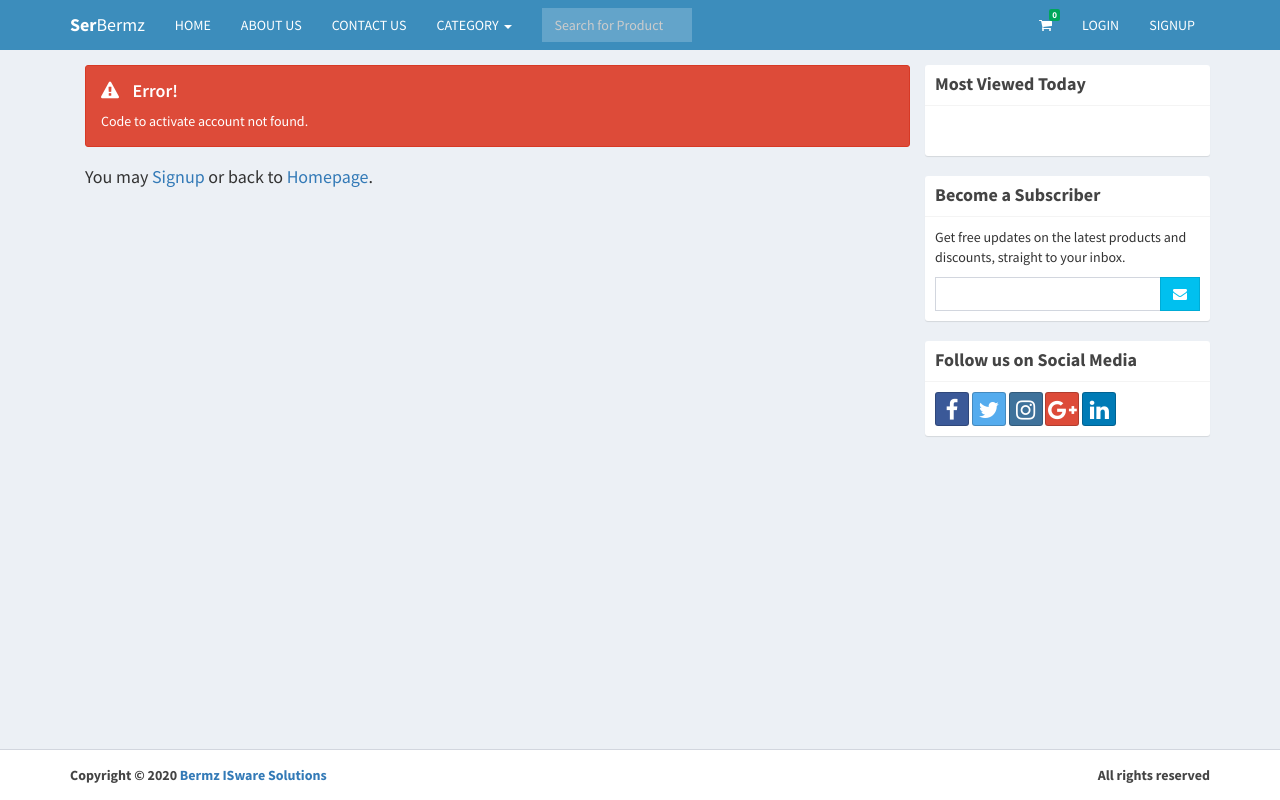
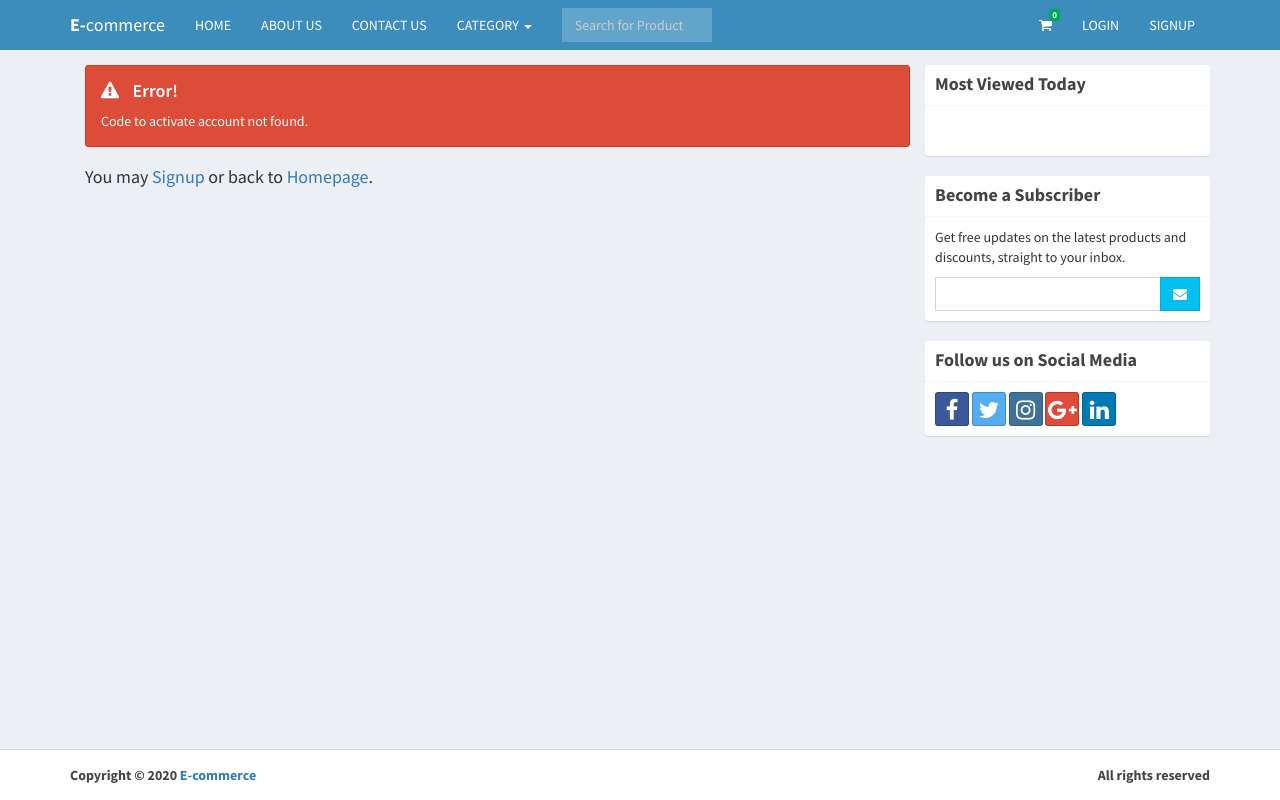
Before and after one commit to imostafizur/Ecommerce, a PHP site: page /ecommerce/activate.php in a window 1280 px wide. Run offline with PHP 8.4, Linux system fonts and the light colour scheme; data comes from the database, SQL or seed files in the repository; some libraries are stand-ins or nearby versions.

Commit message:
CSS updated

```diff
--- a/admin/includes/footer.php
+++ b/admin/includes/footer.php
@@ -2,5 +2,5 @@
     <div class="pull-right hidden-xs">
       <b>All rights reserved</b>
     </div>
-     <strong>Copyright &copy; 2020 <a href="https://www.facebook.com/BermzISware">Bermz ISware Solutions</a></strong>
+     <strong>Copyright &copy; 2020 <a href="">E-commerce</a></strong>
 </footer>
--- a/includes/footer.php
+++ b/includes/footer.php
@@ -3,6 +3,6 @@
       <div class="pull-right hidden-xs">
         <b>All rights reserved</b>
       </div>
-      <strong>Copyright &copy; 2020 <a href="https://www.facebook.com/BermzISware">Bermz ISware Solutions</a></strong>
+      <strong>Copyright &copy; 2020 <a href="">E-commerce</a></strong>
     </div>
 </footer>
--- a/includes/navbar.php
+++ b/includes/navbar.php
@@ -2,7 +2,7 @@
   <nav class="navbar navbar-static-top">
     <div class="container">
       <div class="navbar-header">
-        <a href="https://www.youtube.com/channel/UCsFgC9ggwrmYR2XqEHXpbNg" class="navbar-brand"><b>Ser</b>Bermz</a>
+        <a href="" class="navbar-brand"><b>E-</b>commerce</a>
         <button type="button" class="navbar-toggle collapsed" data-toggle="collapse" data-target="#navbar-collapse">
           <i class="fa fa-bars"></i>
         </button>
```
